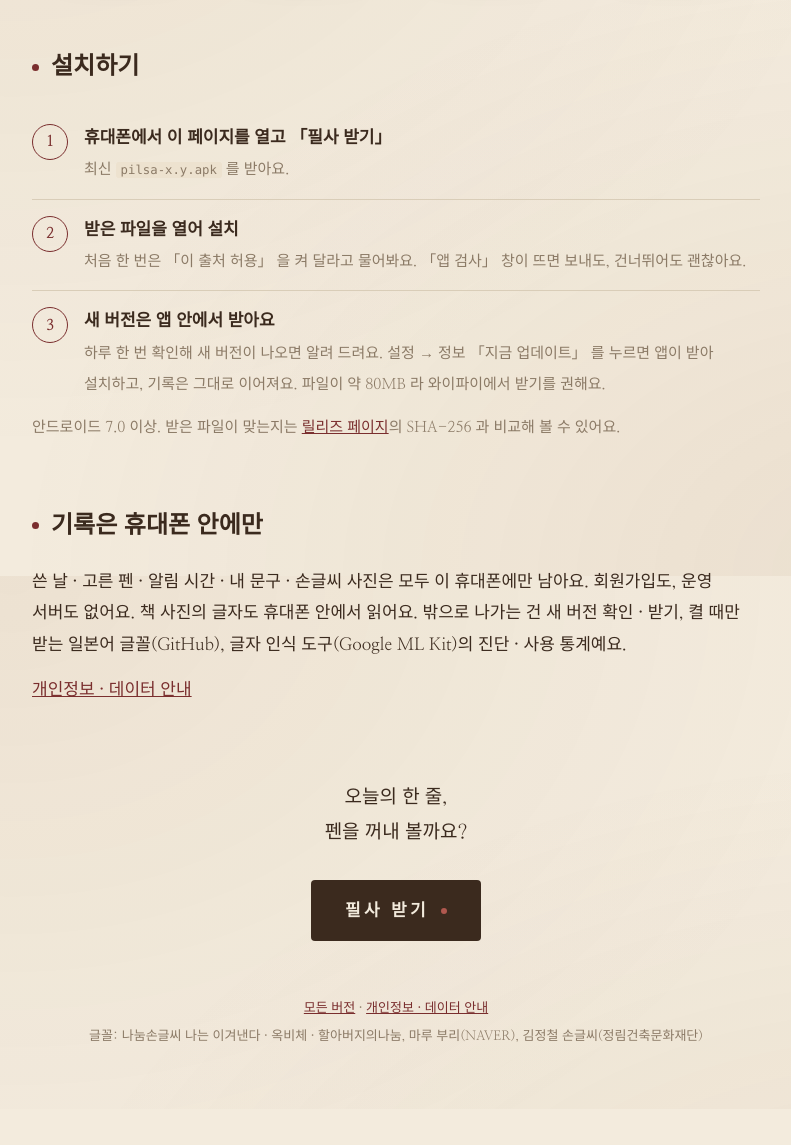
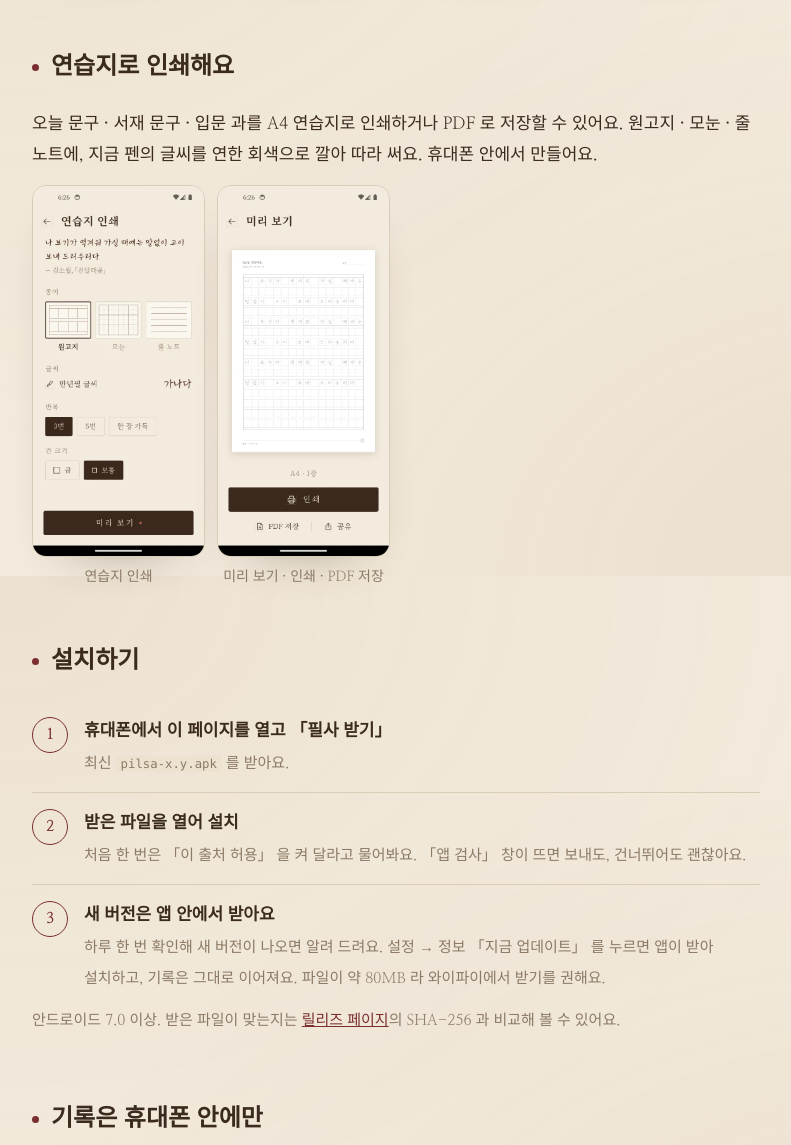
Before and after one commit to dev-fath/pilsa-releases, a plain HTML site: page docs/index.html in a window 1280 px wide. Shown: the part 4224-5369 px from the top of the page, without its empty margins (244-1035 px from the left). Before the commit the page ends 5333 px from the top, so only its background shows below. Drawn offline with Linux system fonts and the light colour scheme; no server answers; a web font is replaced by a local one.

Commit message:
docs: 0.12 — 연습지 인쇄 · PDF 저장 소개(기기 캡처 2장)
Co-Authored-By: Claude Opus 5.5 <noreply@anthropic.com>

```diff
--- a/docs/index.html
+++ b/docs/index.html
@@ -152,6 +152,15 @@
   </section>
 
   <section>
+    <h2>연습지로 인쇄해요</h2>
+    <p>오늘 문구 · 서재 문구 · 입문 과를 A4 연습지로 인쇄하거나 PDF 로 저장할 수 있어요. 원고지 · 모눈 · 줄 노트에, 지금 펜의 글씨를 연한 회색으로 깔아 따라 써요. 휴대폰 안에서 만들어요.</p>
+    <div class="shots">
+      <figure><img src="img/shot_print_settings.webp" alt="연습지 인쇄 설정" loading="lazy" width="540" height="1170"><figcaption>연습지 인쇄</figcaption></figure>
+      <figure><img src="img/shot_print_preview.webp" alt="연습지 미리 보기" loading="lazy" width="540" height="1170"><figcaption>미리 보기 · 인쇄 · PDF 저장</figcaption></figure>
+    </div>
+  </section>
+
+  <section>
     <h2>설치하기</h2>
     <ol class="steps">
       <li><div><b>휴대폰에서 이 페이지를 열고 「필사 받기」</b><span>최신 <code>pilsa-x.y.apk</code> 를 받아요.</span></div></li>
```
Also changed, not shown: docs/img/shot_print_preview.webp (added), docs/img/shot_print_settings.webp (added).
